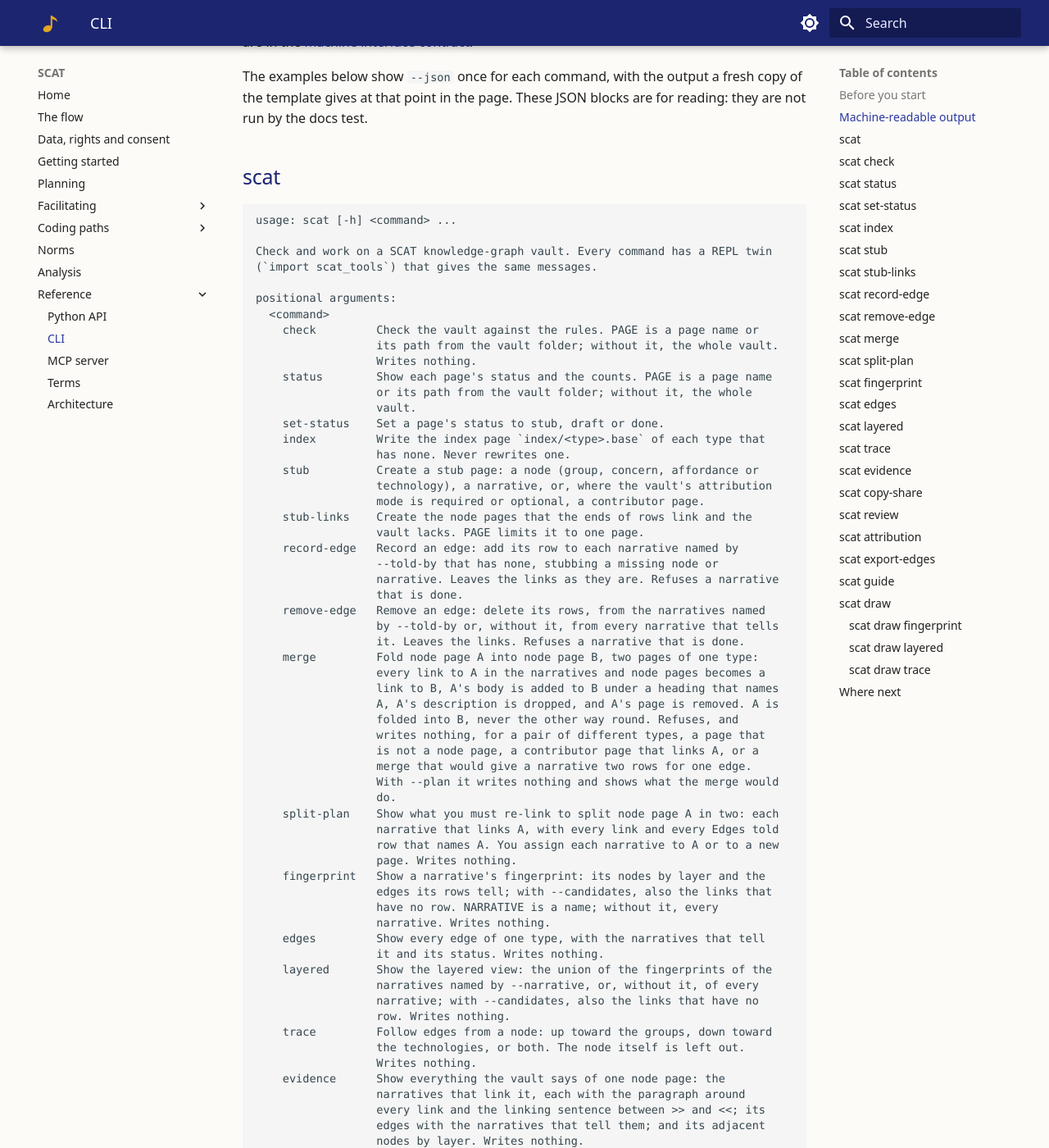
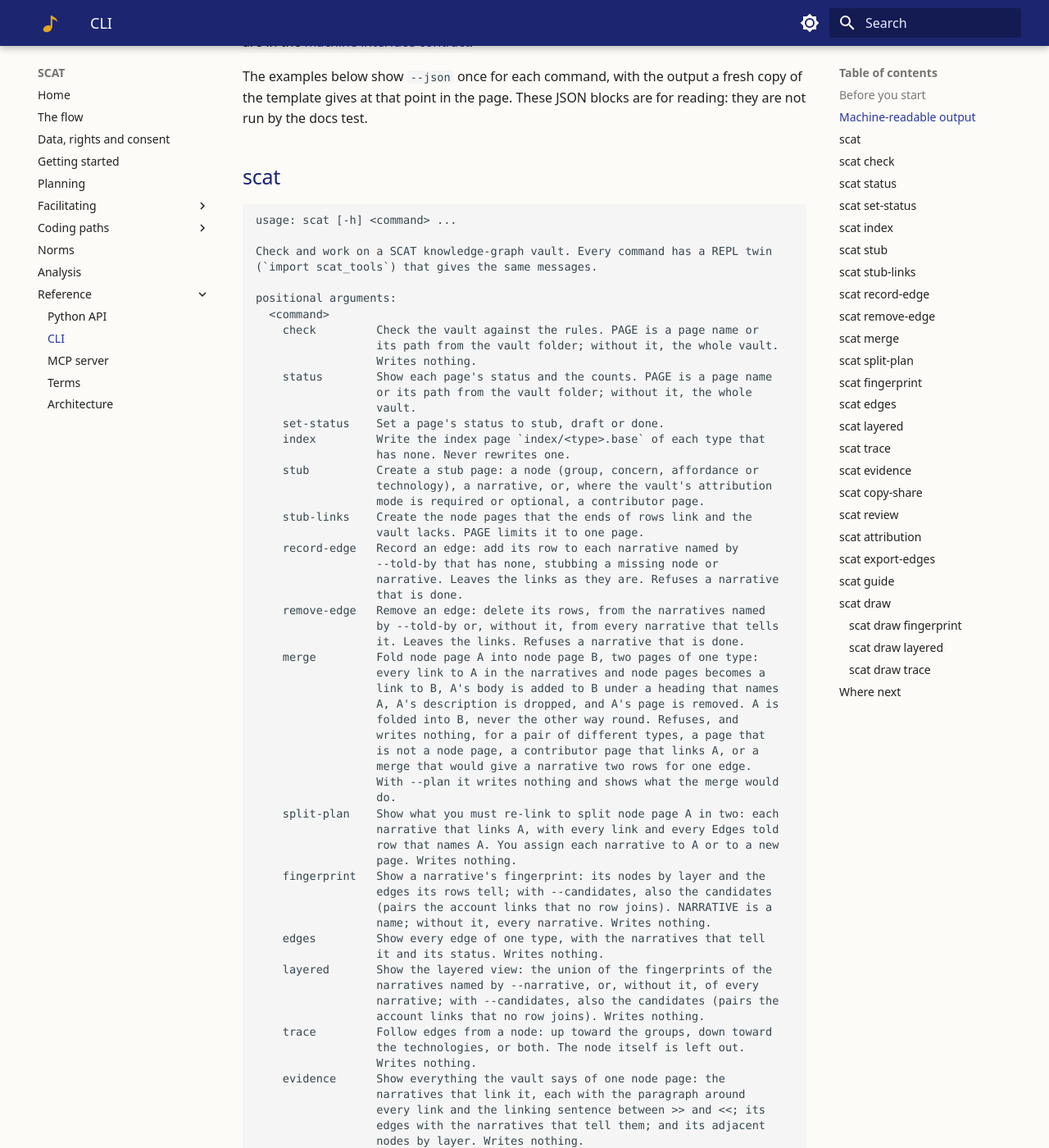
Before and after one commit to DynamicalSystemsGroup/scat-kg-tools, an MkDocs documentation site: the page built from docs/reference/cli.md, in a window 1280 px wide and 1400 px high, scrolled down 841 px. Shown: the whole window at 82% size. Built offline with MkDocs 1.6.1 and Material for MkDocs 9.7.7, drawn with Linux system fonts in a browser that asks for light colours; some of the changed text lies outside the part shown.

Commit message:
WP39-U2: candidates are the account's pairs; remove the no_account flag

````diff
--- a/docs/reference/cli.md
+++ b/docs/reference/cli.md
@@ -65,15 +65,15 @@ positional arguments:
                   row that names A. You assign each narrative to A or to a new
                   page. Writes nothing.
     fingerprint   Show a narrative's fingerprint: its nodes by layer and the
-                  edges its rows tell; with --candidates, also the links that
-                  have no row. NARRATIVE is a name; without it, every
-                  narrative. Writes nothing.
+                  edges its rows tell; with --candidates, also the candidates
+                  (pairs the account links that no row joins). NARRATIVE is a
+                  name; without it, every narrative. Writes nothing.
     edges         Show every edge of one type, with the narratives that tell
                   it and its status. Writes nothing.
     layered       Show the layered view: the union of the fingerprints of the
                   narratives named by --narrative, or, without it, of every
-                  narrative; with --candidates, also the links that have no
-                  row. Writes nothing.
+                  narrative; with --candidates, also the candidates (pairs the
+                  account links that no row joins). Writes nothing.
     trace         Follow edges from a node: up toward the groups, down toward
                   the technologies, or both. The node itself is left out.
                   Writes nothing.
@@ -1087,7 +1087,7 @@ With `--json` the document adds `node`, `node_type` and `pages`. Each page has `
 ```text
 usage: scat fingerprint [-h] [--root ROOT] [--json] [--candidates] [NARRATIVE]
 
-Show a narrative's fingerprint: its nodes by layer and the edges its rows tell; with --candidates, also the links that have no row. NARRATIVE is a name; without it, every narrative. Writes nothing.
+Show a narrative's fingerprint: its nodes by layer and the edges its rows tell; with --candidates, also the candidates (pairs the account links that no row joins). NARRATIVE is a name; without it, every narrative. Writes nothing.
 
 positional arguments:
   NARRATIVE     show this narrative only
@@ -1097,13 +1097,13 @@ options:
   --root ROOT   the vault folder, the one with scat.toml (default: here)
   --json        print the result as one JSON document (machine-interface
                 contract), nothing else
-  --candidates  also show the candidates: links between two nodes that have no
-                row
+  --candidates  also show the candidates: pairs of nodes the account links
+                that no row joins
 
 REPL: `scat_tools.fingerprint()`, `scat_tools.fingerprint("<narrative>", candidates=True)`
 ```
 
-Shows what one narrative tells: its nodes by layer, the edges its rows tell (each with its status and every narrative that tells it), and, with `--candidates`, the candidates, which are links between two nodes that an edge type fits and that have no row. Without the option the fingerprint shows no candidates. Without `NARRATIVE` it shows every narrative, in path order. It writes nothing and never shows a relationship annotation.
+Shows what one narrative tells: its nodes by layer, the edges its rows tell (each with its status and every narrative that tells it), and, with `--candidates`, the candidates, which are pairs of nodes that the account links, that an edge type fits, and that no row joins. Without the option the fingerprint shows no candidates. Without `NARRATIVE` it shows every narrative, in path order. It writes nothing and never shows a relationship annotation.
 
 It refuses, writing nothing, when the name is not a narrative, when two pages share the name, and when a page it draws has an error: the refusal carries those problems with their fixes.
 
@@ -1305,7 +1305,7 @@ $ uv run scat edges holds --json
 usage: scat layered [-h] [--root ROOT] [--json] [--narrative NARRATIVE]
                     [--candidates]
 
-Show the layered view: the union of the fingerprints of the narratives named by --narrative, or, without it, of every narrative; with --candidates, also the links that have no row. Writes nothing.
+Show the layered view: the union of the fingerprints of the narratives named by --narrative, or, without it, of every narrative; with --candidates, also the candidates (pairs the account links that no row joins). Writes nothing.
 
 options:
   -h, --help            show this help message and exit
@@ -1315,13 +1315,13 @@ options:
                         interface contract), nothing else
   --narrative NARRATIVE
                         include this narrative; repeat it for each narrative
-  --candidates          also show the candidates: links between two nodes that
-                        have no row
+  --candidates          also show the candidates: pairs of nodes the account
+                        links that no row joins
 
 REPL: `scat_tools.layered()`, `scat_tools.layered(["<narrative>"], candidates=True)`
 ```
 
-Shows the layered view: the union of the fingerprints of the narratives you name, or of every narrative when you name none. The nodes are grouped by layer, in layer order, and the edges are the rows those narratives tell. With `--candidates` it also lists the candidates, the links between two nodes that have no row, each with its narrative; a narrative with no account text is flagged, since every pair of its adjacent nodes is then a candidate and says nothing about the text. The node pages that no row tells (orphans) are listed with their type and status. It writes nothing.
+Shows the layered view: the union of the fingerprints of the narratives you name, or of every narrative when you name none. The nodes are grouped by layer, in layer order, and the edges are the rows those narratives tell. With `--candidates` it also lists the candidates, the pairs of nodes that the account links and that no row joins, each with its narrative. The node pages that no row tells (orphans) are listed with their type and status. It writes nothing.
 
 Exit codes: 0, or 1 for a refusal (a name that is not a narrative, a page it draws that has an error).
 
@@ -2229,12 +2229,12 @@ positional arguments:
   <drawing>
     fingerprint  Draw a narrative's fingerprint: its nodes and edges in
                  columns that follow the narrative's kind; with --candidates,
-                 the links that have no row dashed. Refuses where `scat
-                 fingerprint` would, and then writes nothing.
+                 the candidates dashed. Refuses where `scat fingerprint`
+                 would, and then writes nothing.
     layered      Draw the layered view of the narratives named by --narrative
                  or, without it, of every narrative; with --candidates, the
-                 links that have no row dashed. Refuses where `scat layered`
-                 would, and then writes nothing.
+                 candidates dashed. Refuses where `scat layered` would, and
+                 then writes nothing.
     trace        Draw what a node reaches: up toward the groups, down toward
                  the technologies, or both, with the node itself in its
                  column. Refuses where `scat trace` would, and then writes
@@ -2246,7 +2246,7 @@ options:
 REPL: `from scat_tools import draw`, then `draw.fingerprint(...)`, `draw.layered(...)` or `draw.trace(...)`
 ```
 
-Draws a view as an image in columns, one for each layer, in layer order, labelled stakeholder, concern, affordance and technology at the top. A fingerprint drawing follows its narrative's kind: an architecture has no stakeholder column, a scenario no technology column, and a narrative with no kind has all four; a note under the drawing says which column is not drawn, why, and how many linked nodes it leaves out. The layered and trace drawings keep all four columns. SVG and PNG are the same drawing in two formats. Each node is a box labelled with its name, and with its status in brackets when that is not `done`; each edge is a line between neighbouring columns. Within a column the nodes are in order of name. `scat draw fingerprint` draws one narrative's fingerprint and shows no candidates unless you add `--candidates`, which draws the links with no row as dashed lines. `scat draw layered` draws the layered view of the narratives you name with `--narrative`, or of every narrative, and with `--candidates` draws the links with no row as dashed lines too. `scat draw trace` draws what `scat trace` follows from a node, up, down or both (`--direction`, both unless you say), with the node itself in its own layer's column and the title naming it.
+Draws a view as an image in columns, one for each layer, in layer order, labelled stakeholder, concern, affordance and technology at the top. A fingerprint drawing follows its narrative's kind: an architecture has no stakeholder column, a scenario no technology column, and a narrative with no kind has all four; a note under the drawing says which column is not drawn, why, and how many linked nodes it leaves out. The layered and trace drawings keep all four columns. SVG and PNG are the same drawing in two formats. Each node is a box labelled with its name, and with its status in brackets when that is not `done`; each edge is a line between neighbouring columns. Within a column the nodes are in order of name. `scat draw fingerprint` draws one narrative's fingerprint and shows no candidates unless you add `--candidates`, which draws the candidates as dashed lines. `scat draw layered` draws the layered view of the narratives you name with `--narrative`, or of every narrative, and with `--candidates` draws the candidates as dashed lines too. `scat draw trace` draws what `scat trace` follows from a node, up, down or both (`--direction`, both unless you say), with the node itself in its own layer's column and the title naming it.
 
 Drawing needs the extra `draw`: `pip install "scat-tools[draw]"`. Without it, the command refuses and says so. The same command gives the same image, byte for byte.
 
@@ -2261,7 +2261,7 @@ usage: scat draw fingerprint [-h] [--root ROOT] [--json] [--candidates] --out
                              FILE
                              NARRATIVE
 
-Draw a narrative's fingerprint: its nodes and edges in columns that follow the narrative's kind; with --candidates, the links that have no row dashed. Refuses where `scat fingerprint` would, and then writes nothing.
+Draw a narrative's fingerprint: its nodes and edges in columns that follow the narrative's kind; with --candidates, the candidates dashed. Refuses where `scat fingerprint` would, and then writes nothing.
 
 positional arguments:
   NARRATIVE     the narrative's name
@@ -2271,7 +2271,7 @@ options:
   --root ROOT   the vault folder, the one with scat.toml (default: here)
   --json        print the result as one JSON document (machine-interface
                 contract), nothing else
-  --candidates  also draw the candidates: links with no row, dashed
+  --candidates  also draw the candidates: pairs the account links that no row joins, dashed
   --out FILE    the image file to write, ending in `.png` or `.svg` (no
                 default)
 
@@ -2284,7 +2284,7 @@ REPL: `draw.fingerprint("<narrative>", candidates=True).save("<file>")`
 usage: scat draw layered [-h] [--root ROOT] [--json] [--narrative NARRATIVE]
                          [--candidates] --out FILE
 
-Draw the layered view of the narratives named by --narrative or, without it, of every narrative; with --candidates, the links that have no row dashed. Refuses where `scat layered` would, and then writes nothing.
+Draw the layered view of the narratives named by --narrative or, without it, of every narrative; with --candidates, the candidates dashed. Refuses where `scat layered` would, and then writes nothing.
 
 options:
   -h, --help            show this help message and exit
@@ -2294,7 +2294,7 @@ options:
                         interface contract), nothing else
   --narrative NARRATIVE
                         include this narrative; repeat it for each narrative
-  --candidates          also draw the candidates: links with no row, dashed
+  --candidates          also draw the candidates: pairs the account links that no row joins, dashed
   --out FILE            the image file to write, ending in `.png` or `.svg`
                         (no default)
 
````
Also changed, not shown: docs/analysis.md (+1 -1 lines), docs/reference/api.md (+4 -4 lines), docs/reference/mcp.md (+2 -2 lines), 11 other files.
